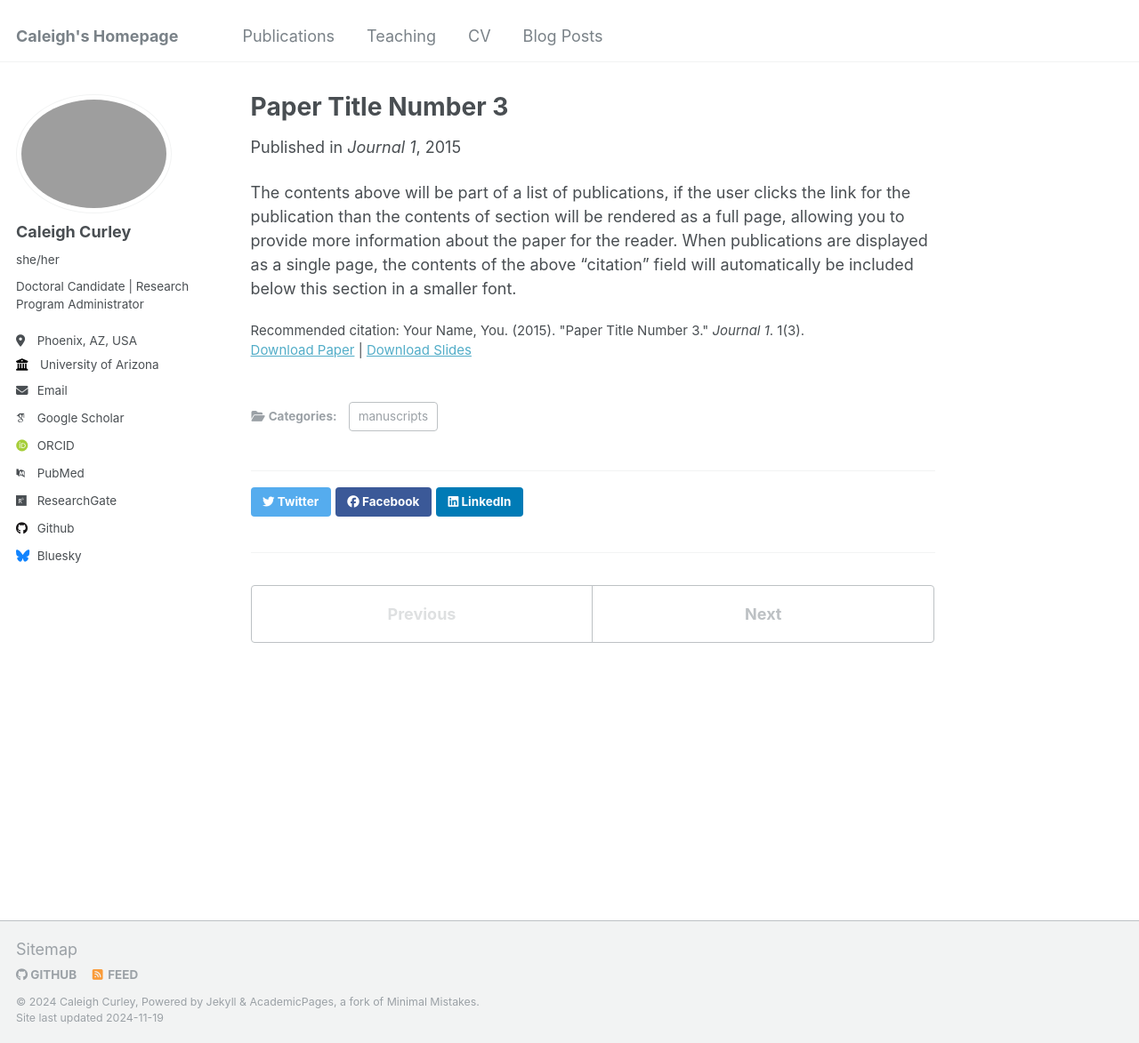
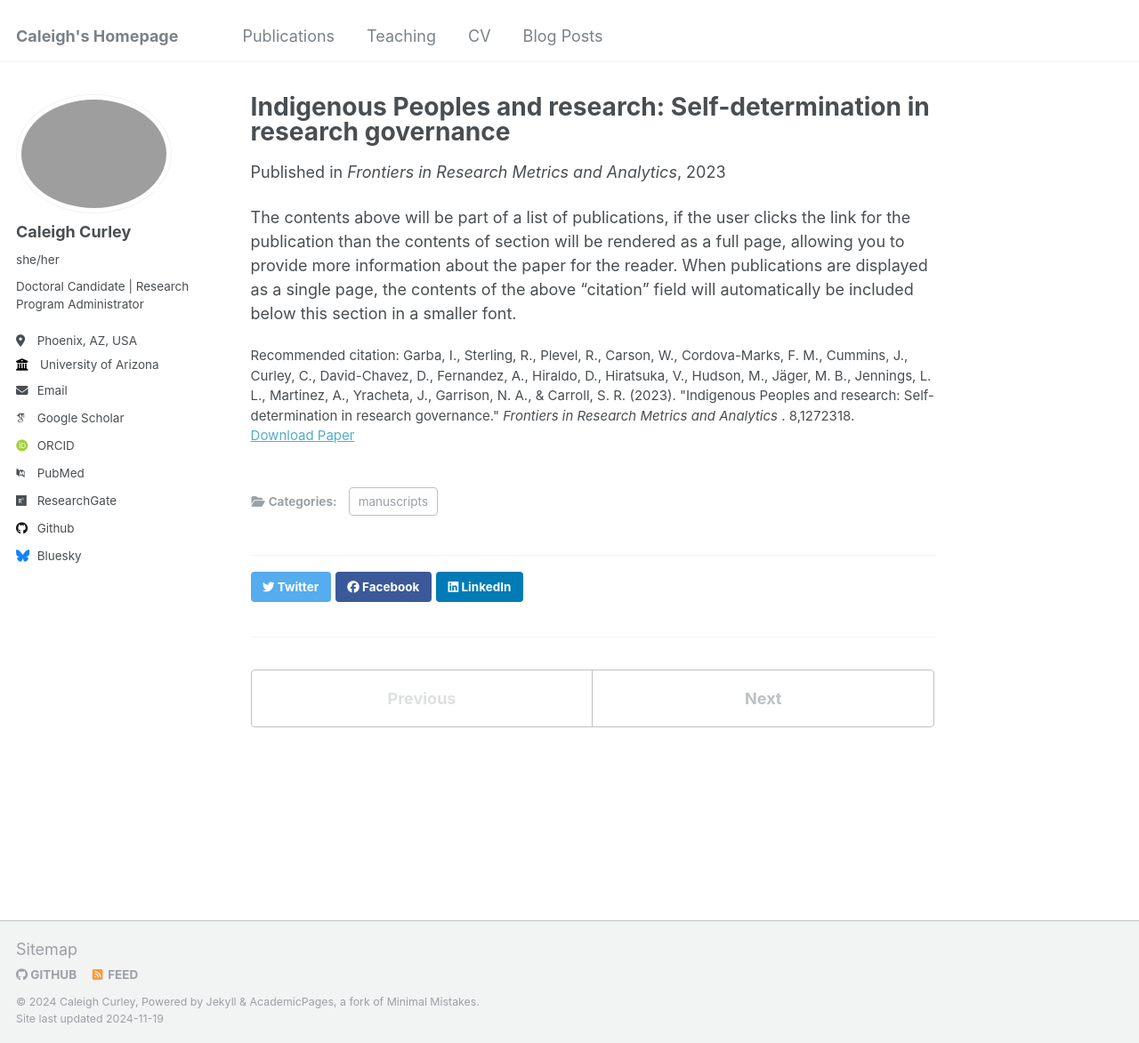
Before and after one commit to caleighcurley/Caleigh-Curley, a Jekyll site: the page built from _publications/2015-10-01-paper-title-number-3.md, in a window 1280 px wide and 1173 px high. Shown: the whole window at 89% size. Built offline with Jekyll 4.4.1, drawn with Linux system fonts in a browser that asks for light colours; some web fonts are replaced.

Commit message:
Update 2015-10-01-paper-title-number-3.md

```diff
--- a/_publications/2015-10-01-paper-title-number-3.md
+++ b/_publications/2015-10-01-paper-title-number-3.md
@@ -1,14 +1,12 @@
 ---
-title: "Paper Title Number 3"
+title: "Indigenous Peoples and research: Self-determination in research governance"
 collection: publications
 category: manuscripts
 permalink: /publication/2015-10-01-paper-title-number-3
-excerpt: 'This paper is about the number 3. The number 4 is left for future work.'
-date: 2015-10-01
-venue: 'Journal 1'
-slidesurl: 'http://academicpages.github.io/files/slides3.pdf'
+date: 2023-11-14
+venue: 'Frontiers in Research Metrics and Analytics'
 paperurl: 'http://academicpages.github.io/files/paper3.pdf'
-citation: 'Your Name, You. (2015). &quot;Paper Title Number 3.&quot; <i>Journal 1</i>. 1(3).'
+citation: 'Garba, I., Sterling, R., Plevel, R., Carson, W., Cordova-Marks, F. M., Cummins, J., Curley, C., David-Chavez, D., Fernandez, A., Hiraldo, D., Hiratsuka, V., Hudson, M., Jäger, M. B., Jennings, L. L., Martinez, A., Yracheta, J., Garrison, N. A., & Carroll, S. R. (2023). &quot;Indigenous Peoples and research: Self-determination in research governance.&quot; <i>Frontiers in Research Metrics and Analytics </i>. 8,1272318.'
 ---
 
 The contents above will be part of a list of publications, if the user clicks the link for the publication than the contents of section will be rendered as a full page, allowing you to provide more information about the paper for the reader. When publications are displayed as a single page, the contents of the above "citation" field will automatically be included below this section in a smaller font.
```
